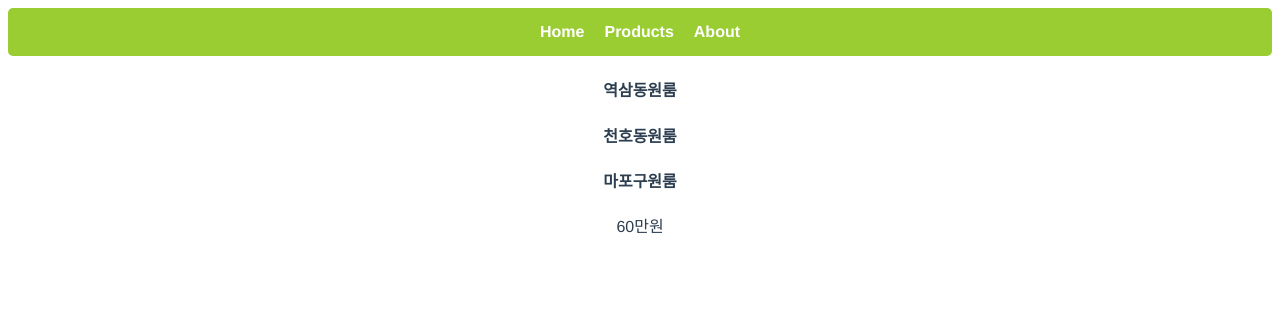
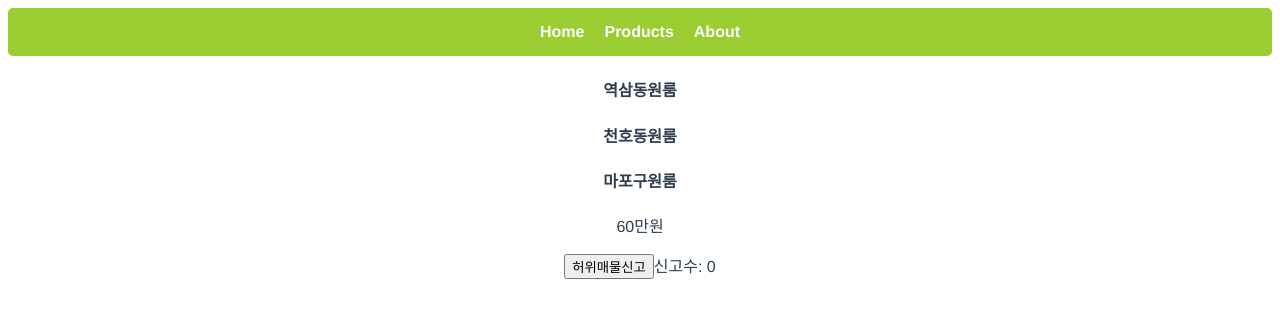
Before and after one commit to 5gazero/vuedongsan, a Vue app: page / in a window 1280 px wide. Shown: the top 318 px of the page. Built offline with nearby package versions, Linux system fonts and the light colour scheme.

Commit message:
[mod] click event

```diff
--- a/src/App.vue
+++ b/src/App.vue
@@ -5,6 +5,8 @@
   <div>
     <h4 v-for="(product, idx) in products" :key="idx">{{ product }}</h4>
     <p>{{ price }}만원</p>
+    <button @click="increase">허위매물신고</button>
+    <span>신고수: {{ count }}</span>
   </div>
 </template>
 
@@ -15,10 +17,16 @@
   name: "App",
   data() {
     return {
+      count: 0,
       menus: ["Home", "Products", "About"],
       products: ["역삼동원룸", "천호동원룸", "마포구원룸"],
       price: 60,
     };
+  },
+  methods: {
+    increase() {
+      this.count++;
+    },
   },
 };
 </script>
```
